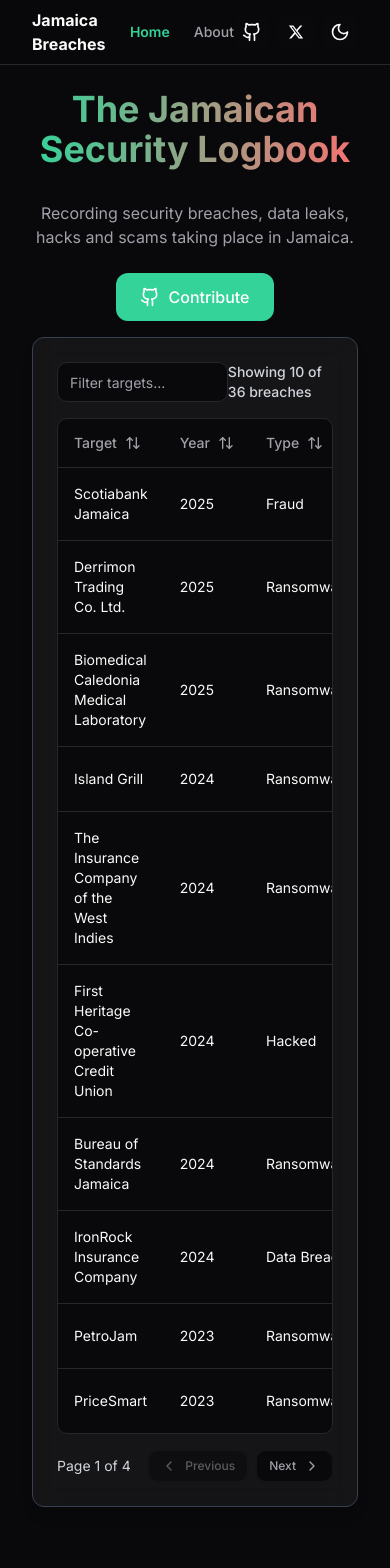
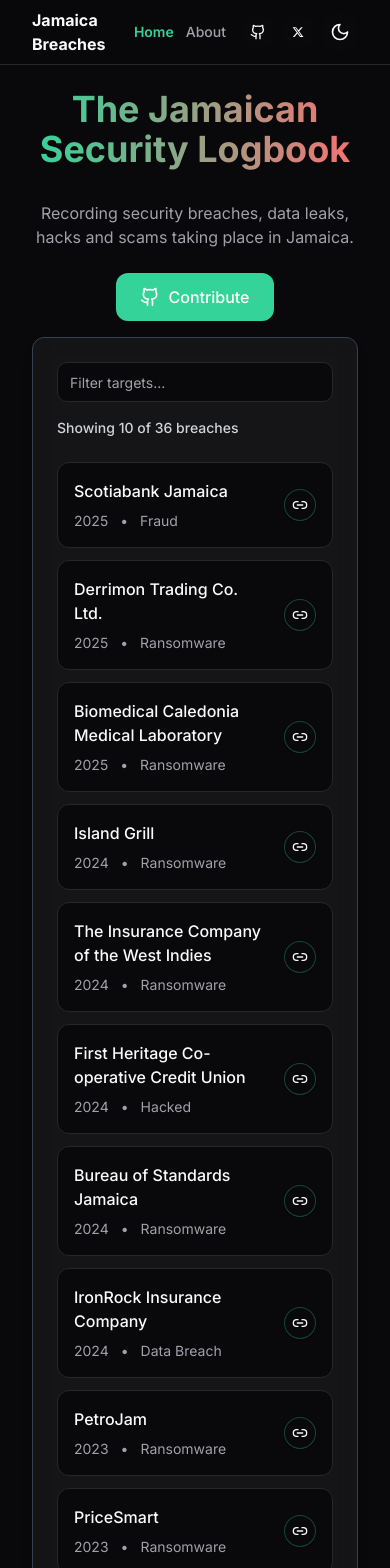
Before and after one commit to everonegraham/jamaicabreaches, a Next.js app: page / in a window 390 px wide. Shown: the top 1568 px of the page. Built offline with nearby package versions, Linux system fonts and the light colour scheme.

Commit message:
Enhance responsive design for breaches table and site header

```diff
--- a/src/components/breaches-table.tsx
+++ b/src/components/breaches-table.tsx
@@ -169,21 +169,74 @@
   }
 
   return (
-    <div className="space-y-4">
-      <div className="flex items-center justify-between">
+    <div className="space-y-6">
+      <div className="flex flex-col sm:flex-row sm:items-center sm:justify-between gap-4">
         <Input
           placeholder="Filter targets..."
           value={(table.getColumn("target")?.getFilterValue() as string) ?? ""}
           onChange={(event: React.ChangeEvent<HTMLInputElement>) =>
             table.getColumn("target")?.setFilterValue(event.target.value)
           }
-          className="max-w-sm focus-visible:ring-primary/20 dark:focus-visible:ring-primary/30 focus-visible:ring-offset-0"
+          className="w-full sm:max-w-sm focus-visible:ring-primary/20 dark:focus-visible:ring-primary/30 focus-visible:ring-offset-0"
         />
         <div className="text-sm font-medium text-muted-foreground dark:text-gray-300">
           Showing {table.getRowModel().rows.length} of {data.length} breaches
         </div>
       </div>
-      <div className="rounded-md border bg-background">
+
+      {/* Mobile Card View */}
+      <div className="sm:hidden space-y-3">
+        {table.getRowModel().rows.map((row) => (
+          <div key={row.id} className="p-4 rounded-lg border bg-background">
+            <div className="flex items-center gap-4">
+              <div className="flex-1">
+                <div className="font-medium">{String(row.getValue("target"))}</div>
+                <div className="flex items-center gap-3 text-sm text-muted-foreground mt-2">
+                  <div>{String(row.getValue("year"))}</div>
+                  <div>•</div>
+                  <div>{String(row.getValue("type"))}</div>
+                </div>
+              </div>
+              {row.original.source && Object.keys(row.original.source).length > 0 && (
+                <div className="flex-shrink-0">
+                  <Popover>
+                    <PopoverTrigger asChild>
+                      <Button
+                        variant="outline"
+                        size="icon"
+                        className="h-8 w-8 rounded-full hover:bg-muted hover:text-primary border-primary/20 dark:border-primary/30 dark:hover:bg-white/10"
+                      >
+                        <Link2 className="h-4 w-4" />
+                      </Button>
+                    </PopoverTrigger>
+                    <PopoverContent align="end" className="w-[200px] p-2 dark:bg-secondary/95">
+                      <div className="space-y-2">
+                        {Object.entries(row.original.source).map(([name, url]) => (
+                          url && (
+                            <a
+                              key={url}
+                              href={url}
+                              target="_blank"
+                              rel="noopener noreferrer"
+                              className="flex items-center gap-2 text-sm hover:text-primary group px-2 py-1.5 rounded-md hover:bg-muted/50 dark:hover:bg-white/10"
+                            >
+                              <Link2 className="h-3 w-3 opacity-70 group-hover:opacity-100" />
+                              <span className="group-hover:underline">{name}</span>
+                            </a>
+                          )
+                        ))}
+                      </div>
+                    </PopoverContent>
+                  </Popover>
+                </div>
+              )}
+            </div>
+          </div>
+        ))}
+      </div>
+
+      {/* Desktop Table View */}
+      <div className="hidden sm:block rounded-md border bg-background">
         <Table>
           <TableHeader>
             {table.getHeaderGroups().map((headerGroup) => (
@@ -228,12 +281,13 @@
           </TableBody>
         </Table>
       </div>
-      <div className="flex items-center justify-between">
-        <div className="text-sm text-muted-foreground dark:text-gray-300">
+
+      <div className="flex flex-col sm:flex-row items-center justify-between gap-4">
+        <div className="text-sm text-muted-foreground dark:text-gray-300 order-2 sm:order-1">
           Page {table.getState().pagination.pageIndex + 1} of{" "}
           {table.getPageCount()}
         </div>
-        <div className="flex items-center space-x-2">
+        <div className="flex items-center space-x-2 order-1 sm:order-2">
           <Button
             variant="outline"
             size="sm"
@@ -241,8 +295,8 @@
             disabled={!table.getCanPreviousPage()}
             className="text-muted-foreground hover:bg-primary hover:text-primary-foreground dark:border-muted/40"
           >
-            <ChevronLeft className="mr-2 h-4 w-4" />
-            Previous
+            <ChevronLeft className="h-4 w-4" />
+            <span className="ml-2">Previous</span>
           </Button>
           <Button
             variant="outline"
@@ -251,8 +305,8 @@
             disabled={!table.getCanNextPage()}
             className="text-muted-foreground hover:bg-primary hover:text-primary-foreground dark:border-muted/40"
           >
-            Next
-            <ChevronRight className="ml-2 h-4 w-4" />
+            <span className="mr-2">Next</span>
+            <ChevronRight className="h-4 w-4" />
           </Button>
         </div>
       </div>
--- a/src/components/site-header.tsx
+++ b/src/components/site-header.tsx
@@ -17,7 +17,8 @@
           <span className="inline-block font-bold">Jamaica Breaches</span>
         </Link>
 
-        <nav className="flex items-center gap-6">
+        <div className="flex items-center gap-4 sm:gap-6">
+          <nav className="flex items-center gap-3 sm:gap-6">
             <Link
               href="/"
               className={cn(
@@ -42,14 +43,14 @@
             </Link>
           </nav>
 
-        <div className="flex items-center space-x-2">
+          <div className="flex items-center gap-2 sm:gap-3">
             <Link
               href="https://github.com/everonegraham/jamaicabreaches"
               target="_blank"
               rel="noreferrer"
             >
-            <div className="inline-flex h-9 w-9 items-center justify-center rounded-md bg-background text-sm font-medium transition-colors hover:bg-muted hover:text-primary">
-              <Github className="h-5 w-5" />
+              <div className="inline-flex h-8 w-8 sm:h-9 sm:w-9 items-center justify-center rounded-md bg-background text-sm font-medium transition-colors hover:bg-muted hover:text-primary">
+                <Github className="h-4 w-4 sm:h-5 sm:w-5" />
                 <span className="sr-only">GitHub</span>
               </div>
             </Link>
@@ -58,14 +59,15 @@
               target="_blank"
               rel="noreferrer"
             >
-            <div className="inline-flex h-9 w-9 items-center justify-center rounded-md bg-background text-sm font-medium transition-colors hover:bg-muted hover:text-primary">
-              <XIcon className="h-4 w-4" />
+              <div className="inline-flex h-8 w-8 sm:h-9 sm:w-9 items-center justify-center rounded-md bg-background text-sm font-medium transition-colors hover:bg-muted hover:text-primary">
+                <XIcon className="h-3 w-3 sm:h-4 sm:w-4" />
                 <span className="sr-only">X (formerly Twitter)</span>
               </div>
             </Link>
             <ModeToggle />
           </div>
         </div>
+      </div>
     </header>
   )
 }
```
Lines whose indentation alone changed are shown as unchanged.
